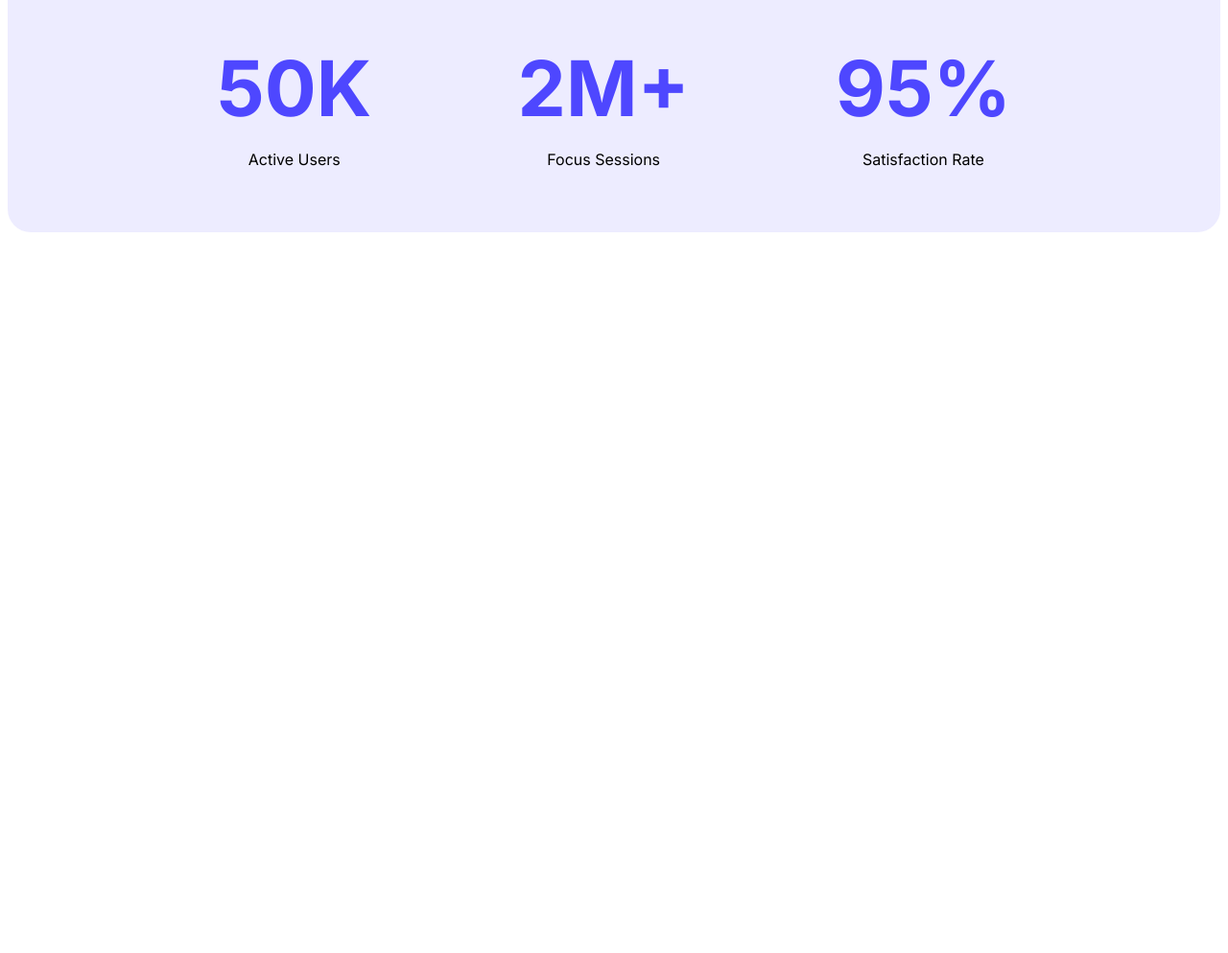
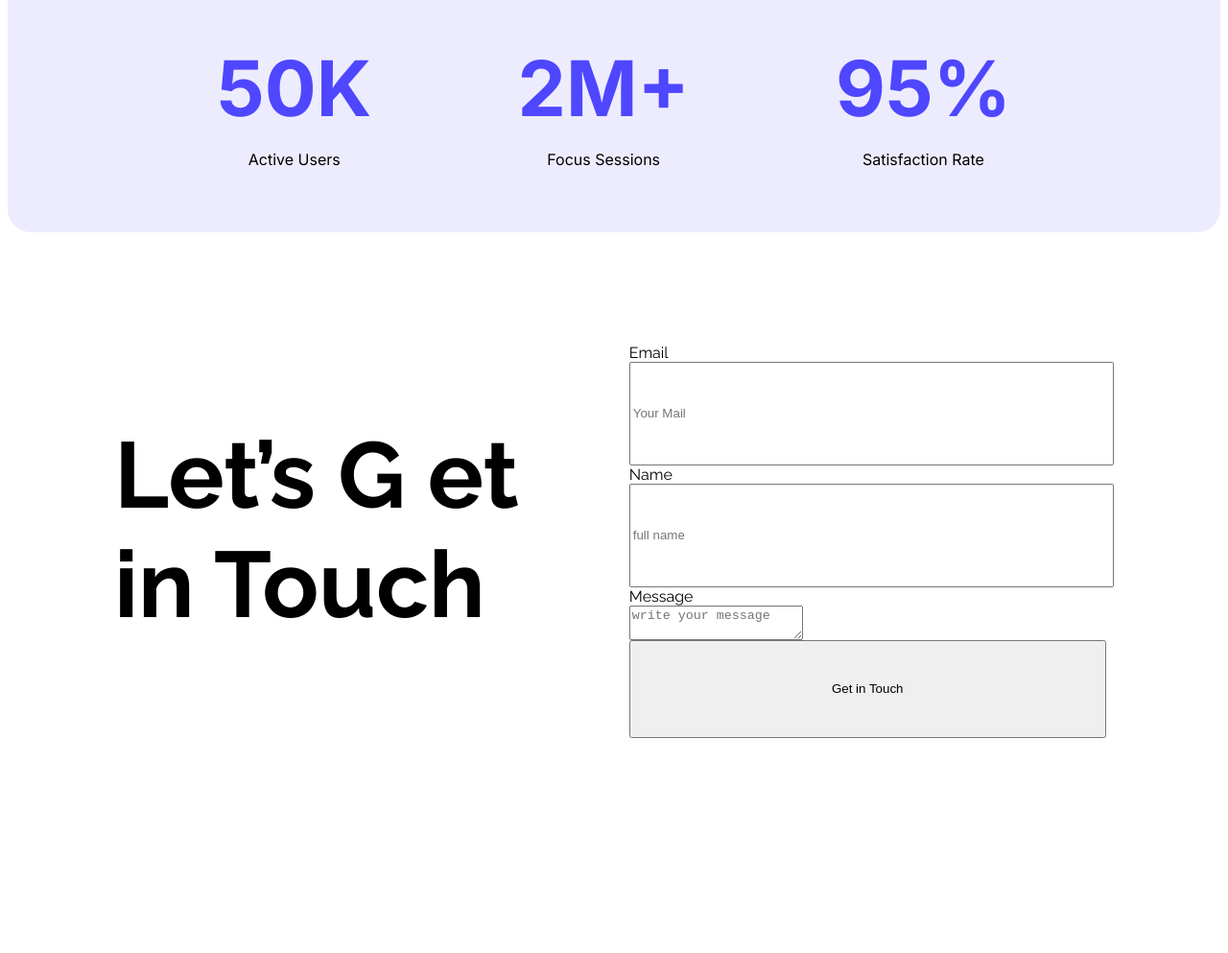
Before and after one commit to ArifulIslam016/Assaingment-Web-Flow, a plain HTML site: page index.html in a window 1280 px wide. Shown: the part 1498-2491 px from the top of the page at 96% size. Before the commit the page ends 1856 px from the top, so only its background shows below. Drawn offline with Linux system fonts and the light colour scheme.

Commit message:
added get in touch section

```diff
--- a/index.html
+++ b/index.html
@@ -59,6 +59,24 @@
         </div>
 
     </section>
+    <section class="challenge">
+
+    </section>
+    <section class="get in touch">
+        <div class="get">
+            <h1> Let’s G et <br> in Touch</h1>
+            <div class="get-in">
+                <label for="">Email</label>
+                <input placeholder="Your Mail" type="email">
+                <label for="">Name</label>
+                <input placeholder="full name" type="text">
+                <label for="">Message</label>
+                <textarea placeholder="write your message" name="" id=""></textarea>
+                <input type="submit" value="Get in Touch">
+            </div>
+        </div>
+
+    </section>
 
     </main>
 <footer>
--- a/styles/style.css
+++ b/styles/style.css
@@ -143,3 +143,30 @@ padding-top:116px ;
   font-size: 20px;
   color:rgba(0, 0, 0, 0.5) ;
 }
+/* Get Section */
+.get{
+ margin: 0 auto;
+  display: flex;
+  max-width: 1440px;
+  height: 632px;
+  gap: 115px;
+}
+.get h1{
+  font-size: 97px;
+  font-weight: bold;
+
+
+}
+
+.get-in{
+
+
+}
+
+.get-in input { display: flex;
+  width:497px ;
+  height: 102px;
+}
+.get-in textarea {
+display: flex;
+}
```
